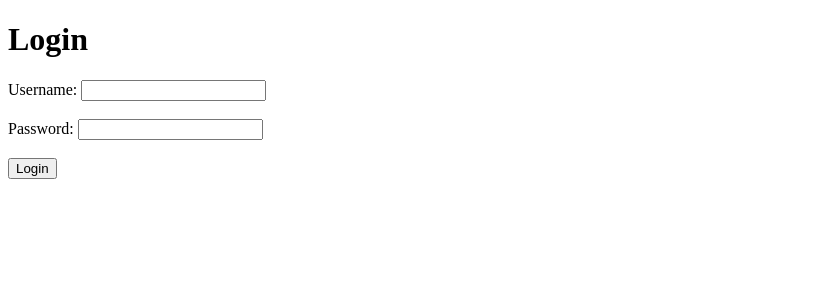
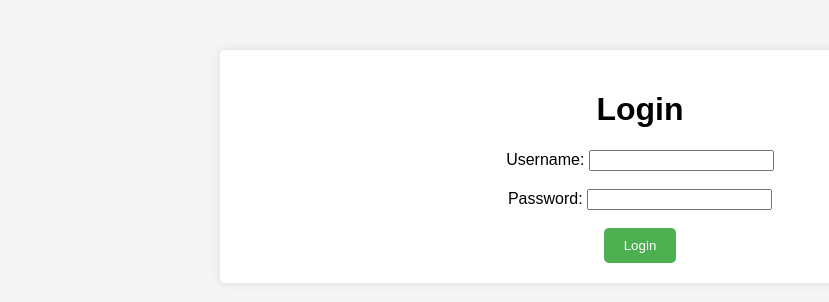
Before and after one commit to nightmare-tech/secure_storage, a Flask app: page /login in a window 1280 px wide. Shown: the top 302 px of the page, without its empty margins (0-829 px from the left). Run offline with Flask 3, Linux system fonts and the light colour scheme.

Commit message:
Added CSS styling

```diff
--- a/templates/login.html
+++ b/templates/login.html
@@ -3,18 +3,21 @@
 <html>
 <head>
     <title>Login</title>
+    <link rel="stylesheet" type="text/css" href="{{ url_for('static', filename='styles.css') }}">
 </head>
 <body>
+    <div class="container">
         <h1>Login</h1>
         {% if error %}
-    <p style="color: red;">{{ error }}</p>
+        <p class="error">{{ error }}</p>
         {% endif %}
-    <form action="{{ url_for('login') }}" method="post">
+        <form action="{{ url_for('login') }}" method="post" class="form">
             <label for="username">Username:</label>
             <input type="text" id="username" name="username" required><br><br>
             <label for="password">Password:</label>
             <input type="password" id="password" name="password" required><br><br>
-        <input type="submit" value="Login">
+            <input type="submit" value="Login" class="btn">
         </form>
+    </div>
 </body>
 </html>
```
Also changed, not shown: templates/index.html (+6 -4 lines), templates/register.html (+5 -2 lines). Lines whose indentation alone changed are shown as unchanged.
